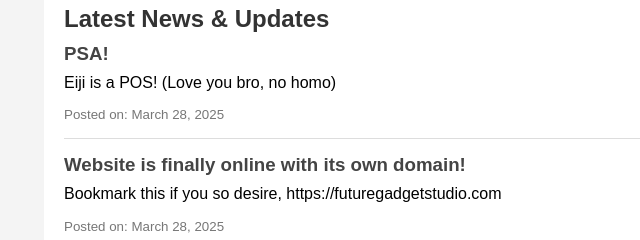
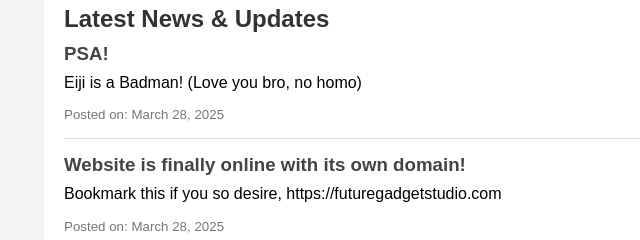
Before and after one commit to SaberAlterNico/futuregadgetstudio, a plain HTML site: page index.html in a window 1280 px wide. Shown: the part 221-461 px from the top of the page, 0-640 px from the left. Drawn offline with Linux system fonts and the light colour scheme.

Commit message:
Update index.html
Signed-off-by: Nick Andrews <saberalternico@gmail.com>

```diff
--- a/index.html
+++ b/index.html
@@ -129,7 +129,7 @@
 
       <article>
         <h3>PSA!</h3>
-        <p>Eiji is a POS! (Love you bro, no homo)</p>
+        <p>Eiji is a Badman! (Love you bro, no homo)</p>
         <small>Posted on: March 28, 2025</small>
       </article>
 
```
